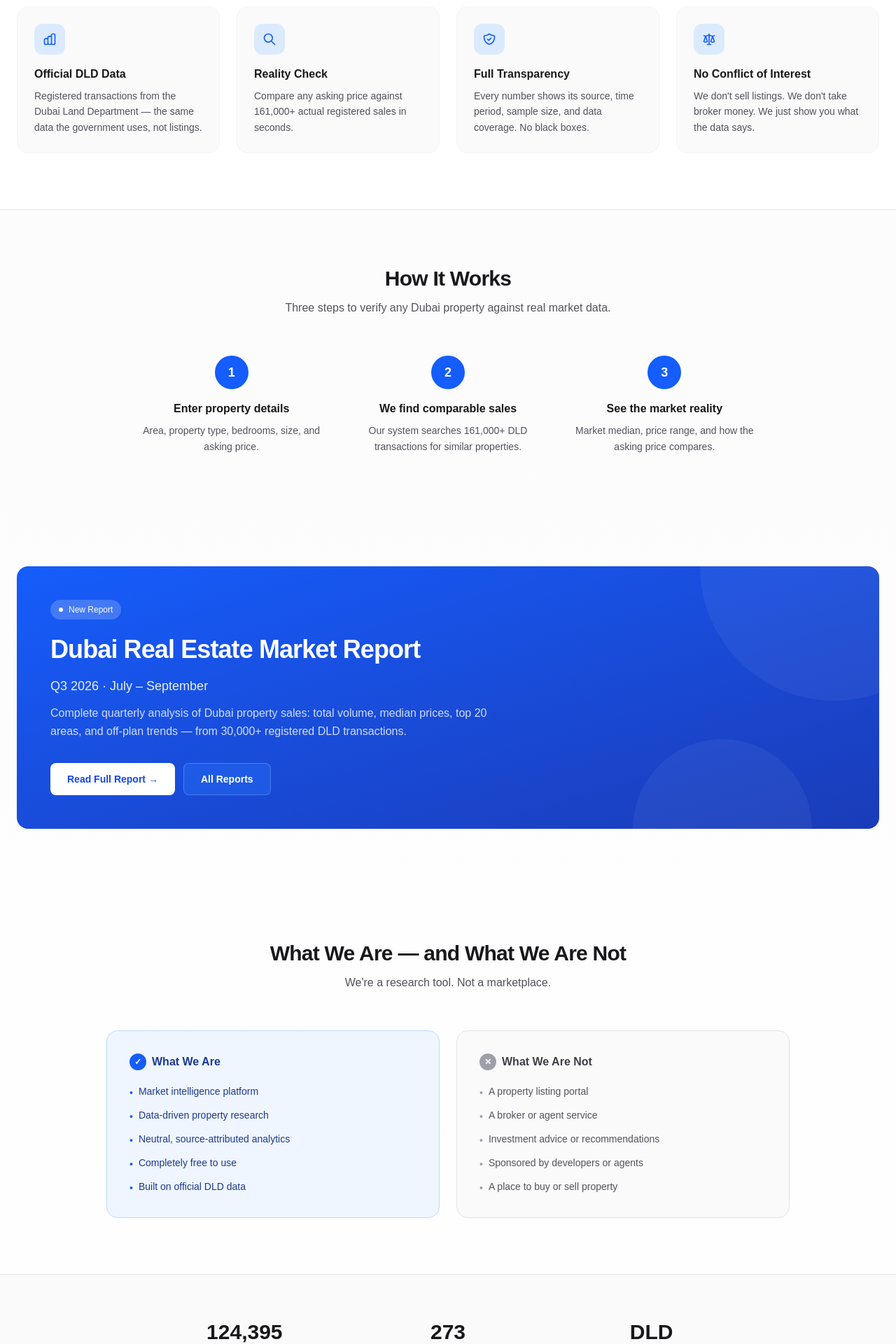
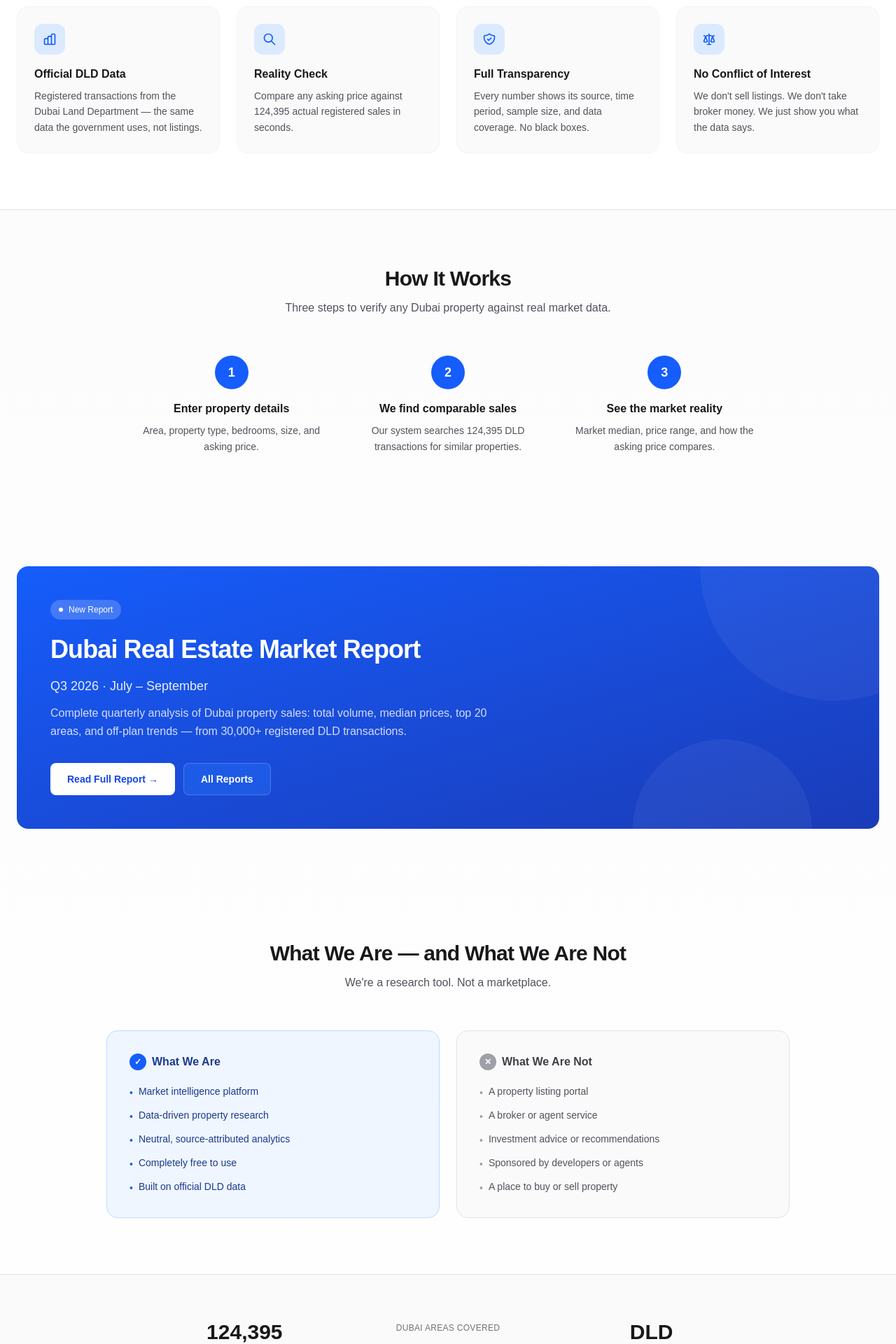
Before and after one commit to asad-pgbrain/dubai-property-intelligence, a Next.js app in the folder apps/web/: page / in a window 1280 px wide. Shown: the part 1100-3020 px from the top of the page at 70% size. Built offline with nearby package versions, Linux system fonts and the light colour scheme.

Commit message:
fix(numbers): use DATA_STATS constants in rents page metadata

```diff
--- a/apps/web/app/page.tsx
+++ b/apps/web/app/page.tsx
@@ -102,7 +102,7 @@ export default async function Home() {
                 </div>
                 <h3 className="font-semibold text-zinc-900 mb-2">Reality Check</h3>
                 <p className="text-sm text-zinc-600 leading-relaxed">
-                  Compare any asking price against 161,000+ actual registered sales in seconds.
+                  Compare any asking price against {DATA_STATS.totalSales.toLocaleString()} actual registered sales in seconds.
                 </p>
               </div>
 
@@ -162,7 +162,7 @@ export default async function Home() {
                 </div>
                 <h3 className="font-semibold text-zinc-900 mb-2">We find comparable sales</h3>
                 <p className="text-sm text-zinc-600 leading-relaxed">
-                  Our system searches 161,000+ DLD transactions for similar properties.
+                  Our system searches {DATA_STATS.totalSales.toLocaleString()} DLD transactions for similar properties.
                 </p>
               </div>
 
@@ -378,7 +378,7 @@ export default async function Home() {
               </div>
               <div className="text-center">
                 <div className="text-2xl md:text-3xl font-bold text-zinc-900 mb-1">
-                  273
+                  {DATA_STATS.totalAreas}
                 </div>
                 <div className="text-xs text-zinc-500 uppercase tracking-wide">
                   Dubai areas covered
--- a/apps/web/app/rents/page.tsx
+++ b/apps/web/app/rents/page.tsx
@@ -4,6 +4,7 @@ import Header from "@/components/Header";
 import Footer from "@/components/Footer";
 import RentsChart from "@/components/RentsChart";
 import { getRentsOverview } from "@/lib/queries";
+import { DATA_STATS } from "@/lib/constants";
 
 export const dynamic = "force-dynamic";
 export const revalidate = 3600;
@@ -11,13 +12,13 @@ export const revalidate = 3600;
 export const metadata: Metadata = {
   title: "Dubai Rental Market Overview 2026",
   description:
-    "Dubai rental market data: median rents, contract volumes, and top areas. Based on 857,000+ registered rental contracts from the Dubai Land Department.",
+    `Dubai rental market data: median rents, contract volumes, and top areas. Based on ${DATA_STATS.totalRents.toLocaleString()}+ registered rental contracts from the Dubai Land Department.`,
   openGraph: {
     type: "website",
     url: "https://dubai-property-intelligence-apps.vercel.app/rents",
     title: "Dubai Rental Market 2026 | DPI",
     description:
-      "857,000+ registered rental contracts. Median rents by area from DLD.",
+      `${DATA_STATS.totalRents.toLocaleString()}+ registered rental contracts. Median rents by area from DLD.`,
   },
 };
 
--- a/apps/web/lib/constants.ts
+++ b/apps/web/lib/constants.ts
@@ -3,13 +3,22 @@
  * Update these whenever new DLD data is loaded.
  */
 export const DATA_STATS = {
+  // Sales
   totalSales: 124395,
-  totalAreas: 246,
   totalVolumeAed: 382153180098,
   medianPriceAed: 1418000,
+  salesAreas: 246,
+
+  // Rents
+  totalRents: 857624,
+  rentAreas: 304,
+
+  // Coverage
   periodStart: "2026-01-01",
   periodEnd: "2026-10-02",
   periodLabel: "Jan–Oct 2026",
+
+  // Source
   source: "Dubai Land Department",
 } as const;
 
```
